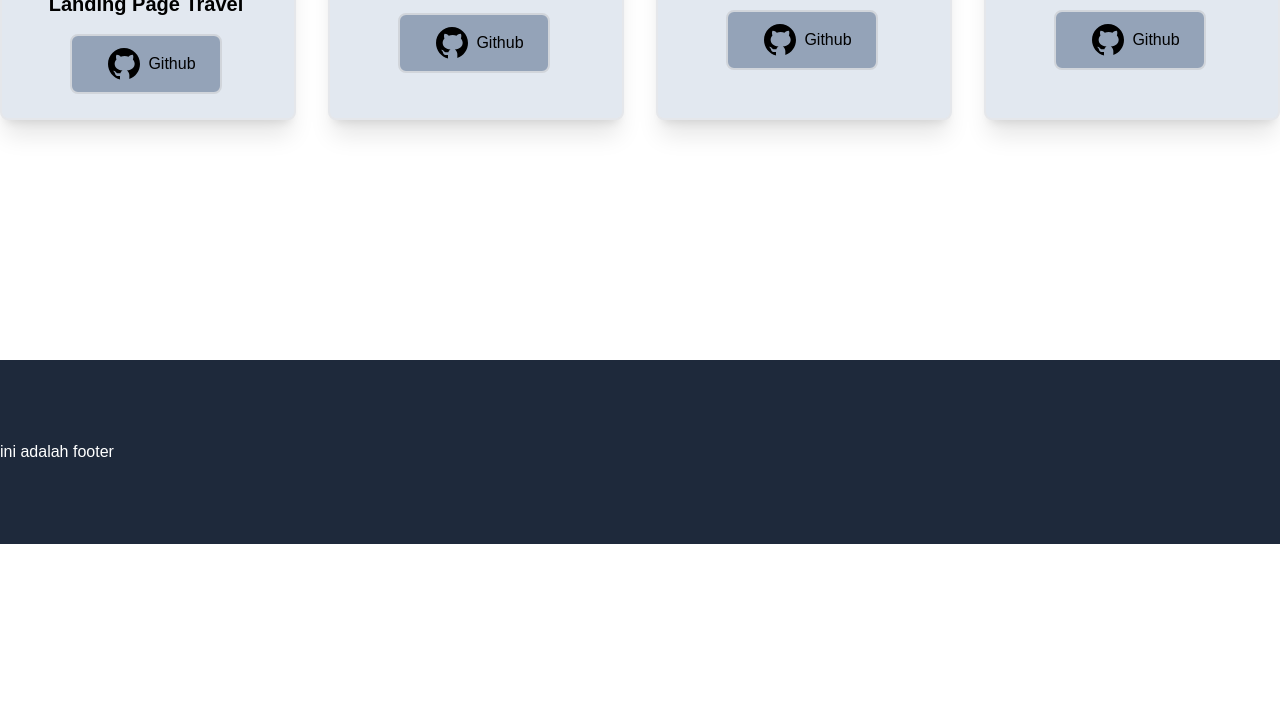
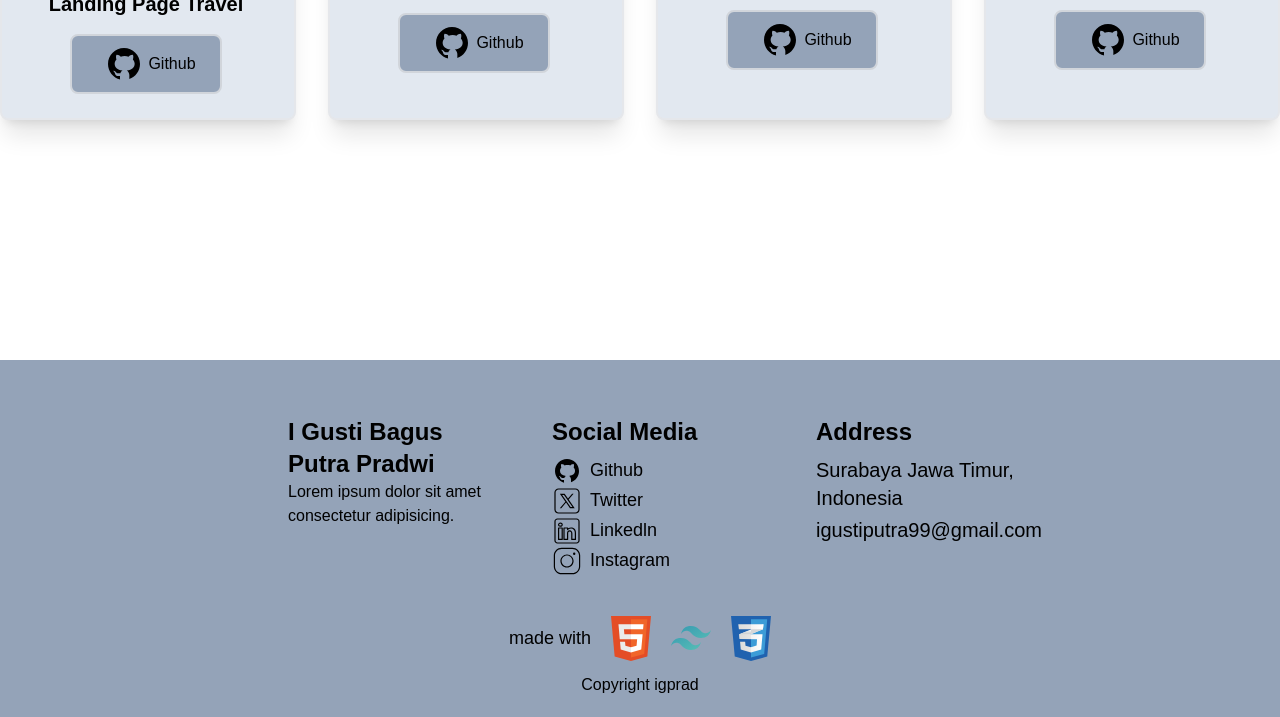
Before and after one commit to Igprad01/websiteku, a website: page public/index.html in a window 1280 px wide. Shown: the part 2380-3097 px from the top of the page. Before the commit the page ends 2924 px from the top, so only its background shows below. Drawn offline with Linux system fonts and the light colour scheme.

Commit message:
update footer

```diff
--- a/public/index.html
+++ b/public/index.html
@@ -70,8 +70,7 @@
  </div>
 </section>
 <!-- About Me End -->
-</main>
-<!-- Skill Start -->
+<!-- Skill start -->
 <section class="container mx-auto flex justify-center">
   <div class="pb-32">
     <h2 class="text-2xl text-center mb-14 uppercase font-bold">Skills</h2>
@@ -128,14 +127,51 @@
   </div>
 </div>
 </section>
+</main>
 <!-- Project End -->
-<!-- Footer Start -->
-<!-- BESOK DILANJUTKAN FIXING FOOTER -->
-<footer class="w-full py-20 bg-slate-800">
-  <h2 class="text-white">ini adalah footer</h2>
+<!-- End main content -->
+<!-- footer start -->
+<footer class="w-full pt-14 bg-slate-400 items-center">
+    <div class="grid grid-cols-4 gap-16 ml-72 mx-auto">
+      <div class="flex flex-col">
+        <h1 class="text-2xl font-bold">I Gusti Bagus Putra Pradwi</h1>
+        <p>Lorem ipsum dolor sit amet consectetur adipisicing.</p>
+      </div>
+      <div class="flex flex-col">
+        <h1 class="text-2xl font-bold mb-2">Social Media</h1>
+       <div class="flex flex-row gap-2">
+        <img src="/assets/svg/github-icon.svg" alt="" width="30px">
+        <a href="#" class="text-lg">Github</a>
+       </div>
+       <div class="flex flex-row gap-2">
+        <img src="/assets/svg/X-logo.svg" alt="" width="30px">
+        <a href="#" class="text-lg">Twitter</a>
+       </div>
+       <div class="flex flex-row gap-2">
+        <img src="/assets/svg/linkedln-icon.svg" alt="" width="30px">
+        <a href="#" class="text-lg">Linkedln</a>
+       </div>
+       <div class="flex flex-row gap-2">
+        <img src="/assets/svg/instagram-icon.svg" alt="" width="30px">
+        <a href="#" class="text-lg">Instagram</a>
+       </div>
+      </div>
+      <div class="flex flex-col">
+        <h1 class="text-2xl font-bold mb-2">Address</h1>
+        <p class="text-xl mb-1">Surabaya Jawa Timur, Indonesia</p>
+        <p class="text-xl">igustiputra99@gmail.com</p>
+      </div>
+    </div>
+    <div class="flex flex-col justify-center items-center p-5 gap-3 mt-5">
+     <div class="flex items-center gap-5 mx-auto">
+      <p class="text-lg">made with</p>
+      <img src="/assets/svg/html-icon.svg" alt="" width="40px">
+      <img src="/assets/svg/tailwindcss-icon.svg" alt="" width="40px">
+      <img src="/assets/svg/css-icon.svg" alt="" width="40px">
+     </div>
+     <p class="text-center">Copyright igprad</p>
+    </div>
 </footer>
-<!-- Footer End -->
-<!-- End main content -->
 <!-- script -->
 <script src="./disk/script.js"></script>
 </body>
```
Also changed, not shown: assets/svg/X-logo.svg (added), assets/svg/instagram-icon.svg (added), assets/svg/linkedln-icon.svg (added), assets/svg/tailwindcss-icon.svg (added), public/css/output.css.
